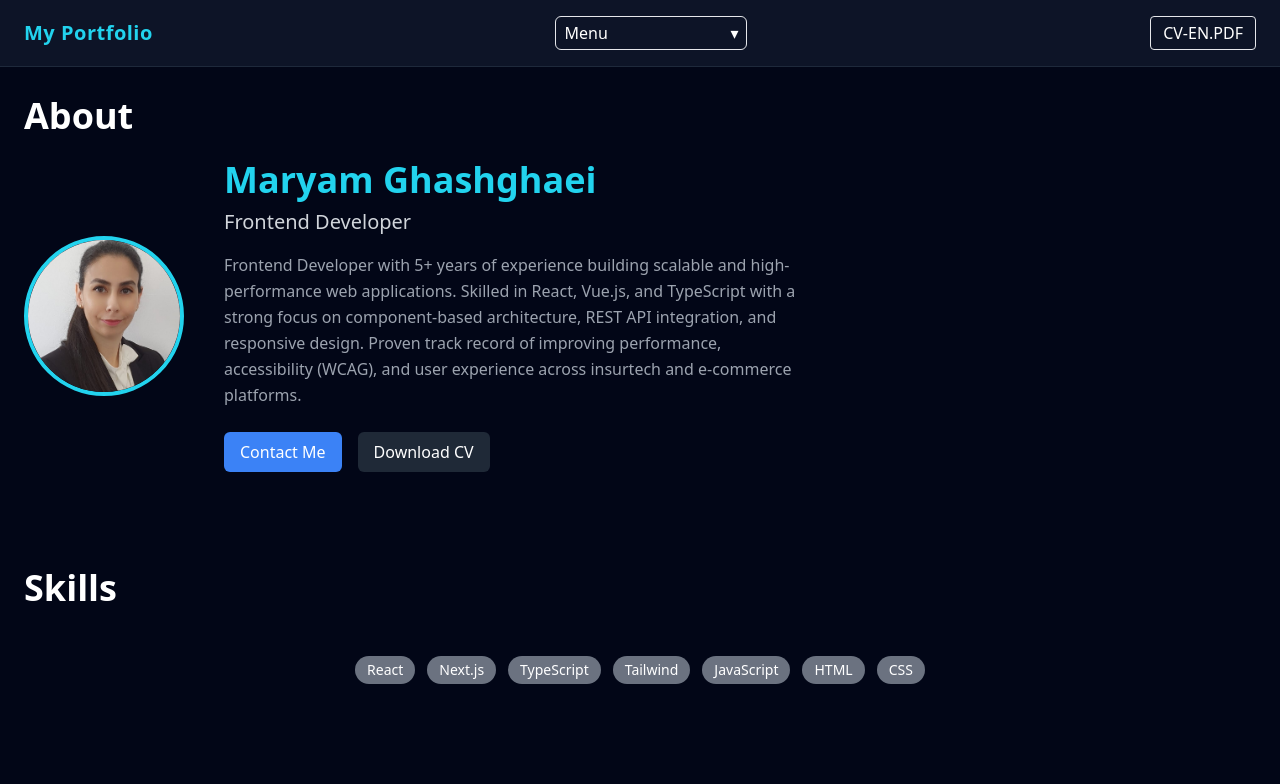
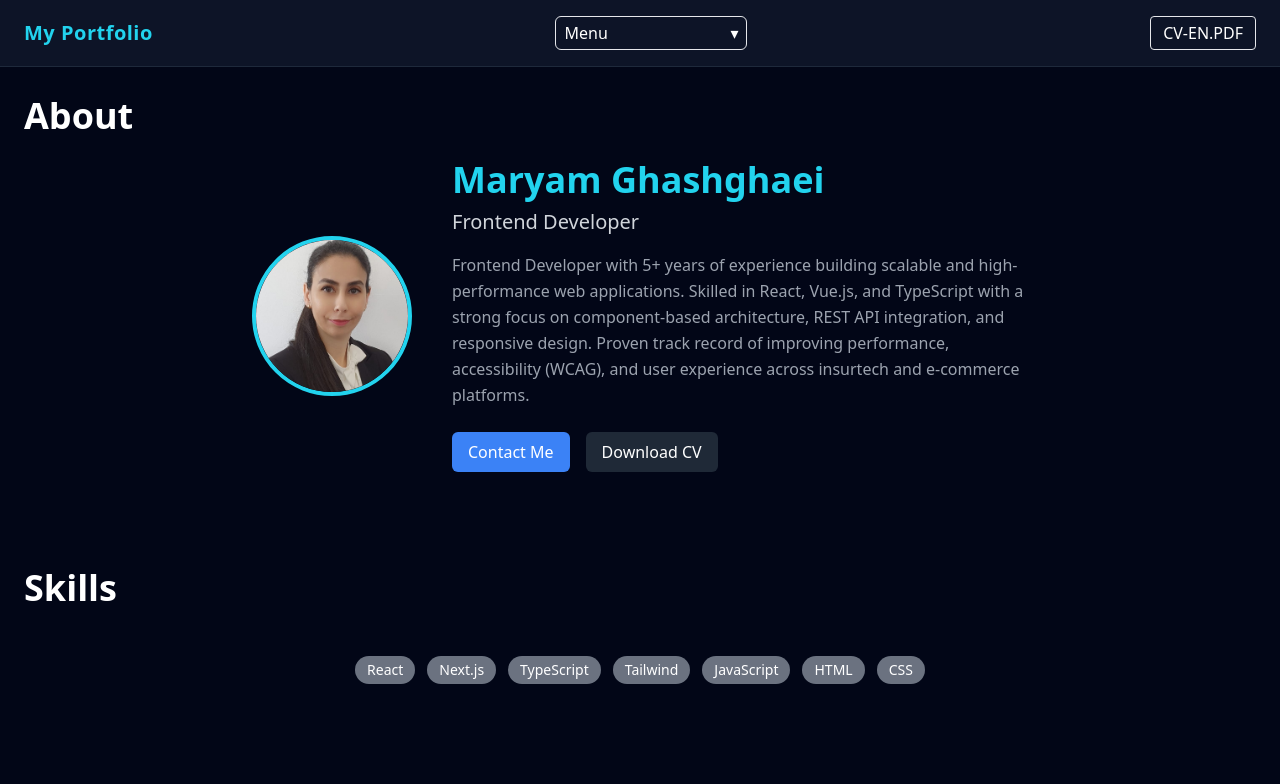
Before and after one commit to ghashghaei/my-portfolio, a Next.js app: page /cv-en.pdf in a window 1280 px wide. Shown: the top 784 px of the page. Built offline with nearby package versions, Linux system fonts and the light colour scheme.

Commit message:
optimize style

```diff
--- a/app/components/sections/AboutSection.tsx
+++ b/app/components/sections/AboutSection.tsx
@@ -27,7 +27,7 @@
   );
 
   return (
-    <div className="flex flex-col md:flex-row items-center gap-10">
+    <div className="flex flex-col md:flex-row items-center justify-center gap-10">
       {/* Image */}
       <div className="w-40 h-40 relative">
         <Image
```
